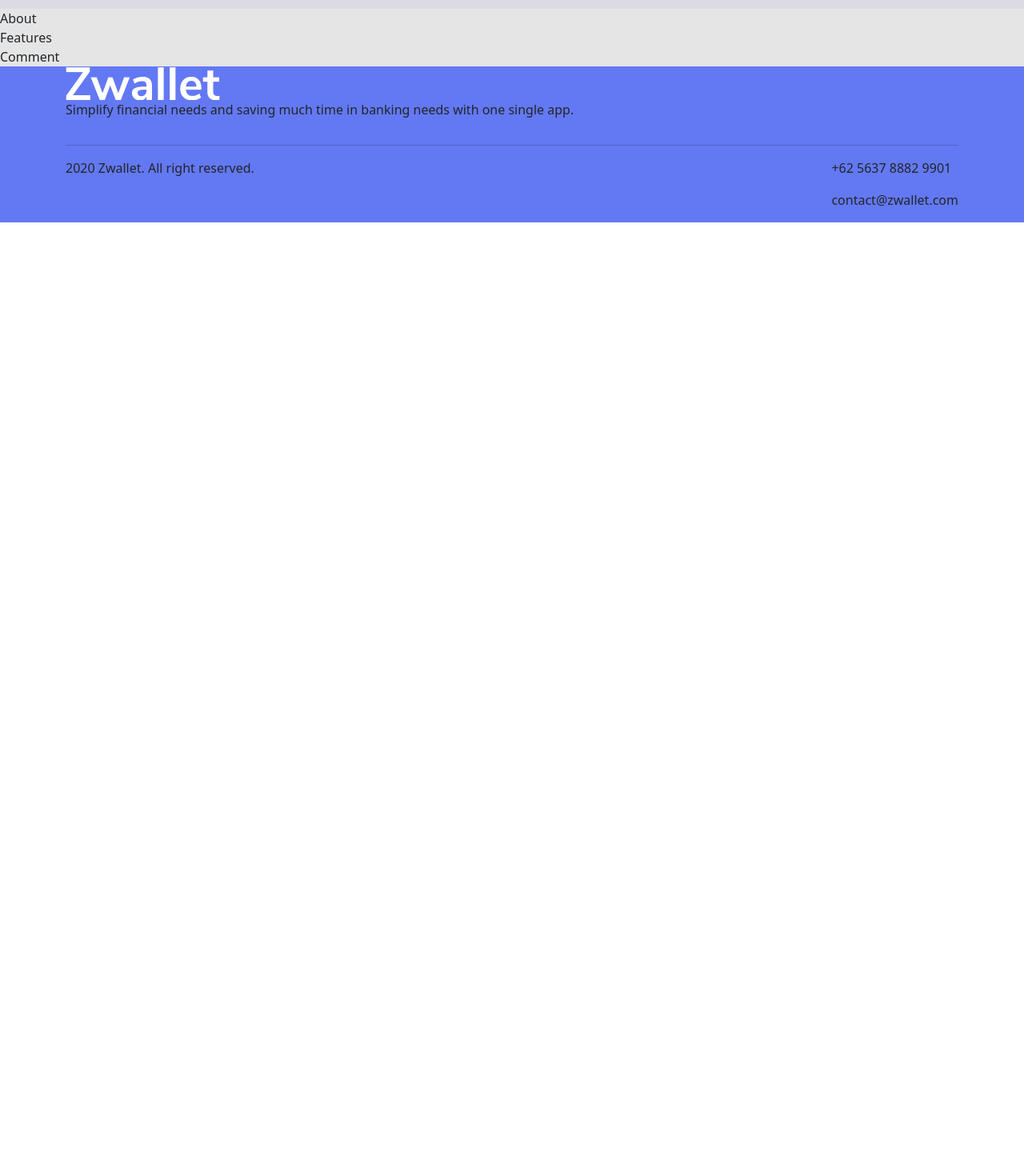
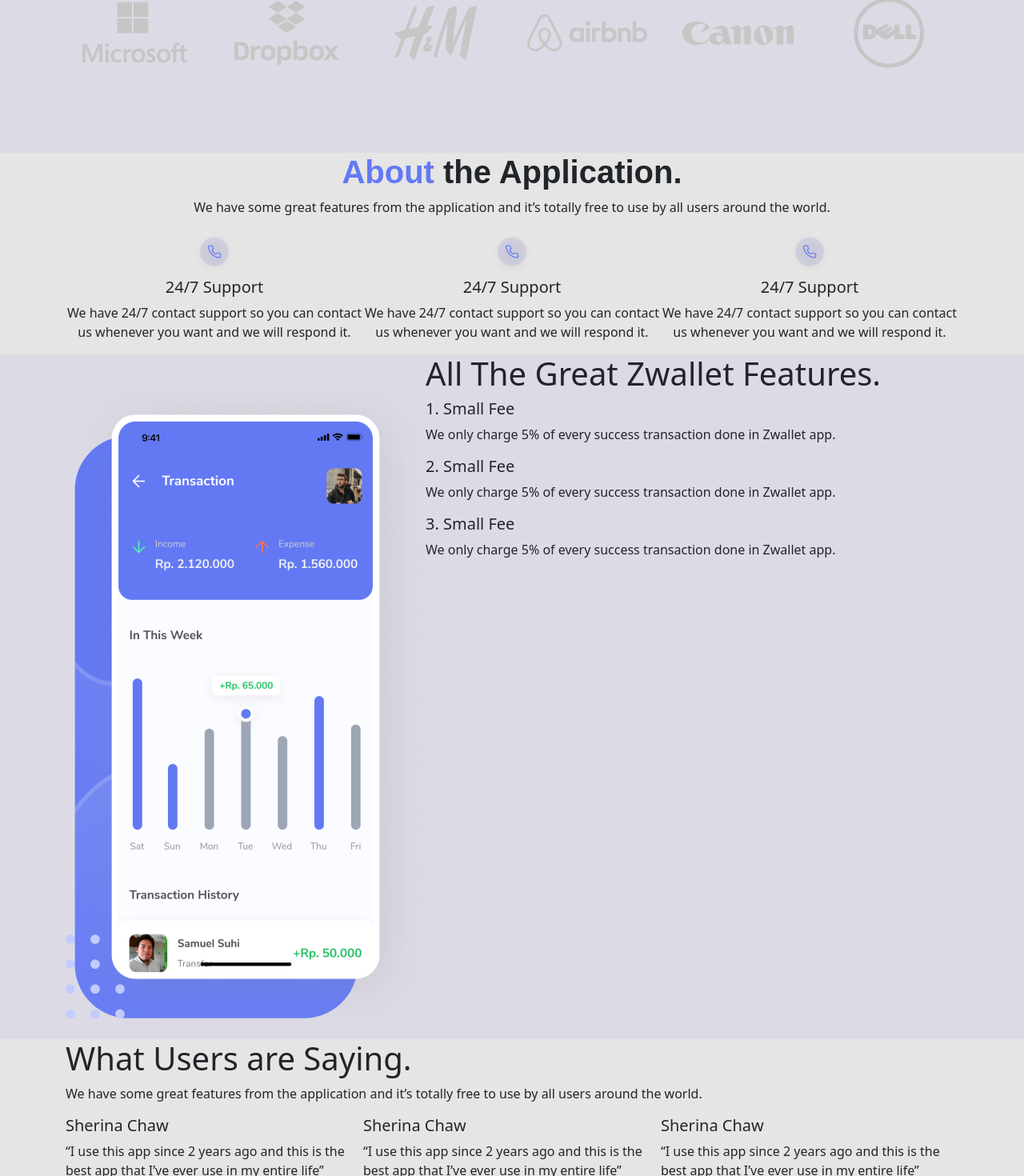
Before and after one commit to Walidnurudin/zwallet, a Next.js app: page / in a window 1280 px wide. Shown: the part 1038-2508 px from the top of the page at 80% size. Before the commit the page ends 1316 px from the top, so only its background shows below. Built offline with nearby package versions, Linux system fonts and the light colour scheme.

Commit message:
conditional rendering landing-page

```diff
--- a/pages/index.js
+++ b/pages/index.js
@@ -1,5 +1,10 @@
 /* eslint-disable @next/next/no-img-element */
+import { useRouter } from "next/router";
+import Cookie from "js-cookie";
+
 export default function Home() {
+  const router = useRouter();
+
   return (
     <div style={{ backgroundColor: "#E5E5E5" }}>
       {/* HEADER */}
@@ -7,8 +12,31 @@ export default function Home() {
         <img src="../assets/images/logo/zwallet.png" alt="logo" />
 
         <div>
-          <button className="btn btn-outline-primary">Login</button>
-          <button className="btn btn-primary">Sign Up</button>
+          {Cookie.get("token") ? (
+            <>
+              <button
+                className="btn btn-primary"
+                onClick={() => router.push("/home")}
+              >
+                Dashboard
+              </button>
+            </>
+          ) : (
+            <>
+              <button
+                className="btn btn-outline-primary"
+                onClick={() => router.push("/login")}
+              >
+                Login
+              </button>
+              <button
+                className="btn btn-primary"
+                onClick={() => router.push("/register")}
+              >
+                Sign Up
+              </button>
+            </>
+          )}
         </div>
       </section>
 
@@ -51,7 +79,9 @@ export default function Home() {
       </section>
 
       {/* STARTUP */}
-      <section style={{ background: "rgba(71, 58, 209, 0.06)" }}>
+      <section
+        style={{ background: "rgba(71, 58, 209, 0.06)", padding: "90px 0px" }}
+      >
         <div className="container d-flex justify-content-between">
           <img
             src="../assets/images/landing-page/microsoft.png"
@@ -87,13 +117,131 @@ export default function Home() {
       </section>
 
       {/* ABOUT */}
-      <section>About</section>
+      <section className="container text-center">
+        <h1 className="nunito-700">
+          <span className="font-primary">About</span> the Application.
+        </h1>
+
+        <p>
+          We have some great features from the application and it’s totally free
+          to use by all users around the world.
+        </p>
+
+        <div className="d-flex">
+          <div>
+            <img
+              src="../assets/images/landing-page/phone.png"
+              alt="phone"
+              width="60px"
+            />
+            <h5>24/7 Support</h5>
+            <p>
+              We have 24/7 contact support so you can contact us whenever you
+              want and we will respond it.
+            </p>
+          </div>
+
+          <div>
+            <img
+              src="../assets/images/landing-page/phone.png"
+              alt="phone"
+              width="60px"
+            />
+            <h5>24/7 Support</h5>
+            <p>
+              We have 24/7 contact support so you can contact us whenever you
+              want and we will respond it.
+            </p>
+          </div>
+
+          <div>
+            <img
+              src="../assets/images/landing-page/phone.png"
+              alt="phone"
+              width="60px"
+            />
+            <h5>24/7 Support</h5>
+            <p>
+              We have 24/7 contact support so you can contact us whenever you
+              want and we will respond it.
+            </p>
+          </div>
+        </div>
+      </section>
 
       {/* FEATURES */}
-      <section>Features</section>
+      <section style={{ background: "rgba(71, 58, 209, 0.06)" }}>
+        <div className="container d-flex">
+          <img
+            src="../assets/images/landing-page/feature.png"
+            alt="image"
+            width="450px"
+          />
+
+          <div>
+            <h1>All The Great Zwallet Features.</h1>
+
+            <div>
+              <h5>1. Small Fee</h5>
+              <p>
+                We only charge 5% of every success transaction done in Zwallet
+                app.
+              </p>
+            </div>
+
+            <div>
+              <h5>2. Small Fee</h5>
+              <p>
+                We only charge 5% of every success transaction done in Zwallet
+                app.
+              </p>
+            </div>
+
+            <div>
+              <h5>3. Small Fee</h5>
+              <p>
+                We only charge 5% of every success transaction done in Zwallet
+                app.
+              </p>
+            </div>
+          </div>
+        </div>
+      </section>
 
       {/* COMMENT */}
-      <section>Comment</section>
+      <section className="container">
+        <h1>What Users are Saying.</h1>
+        <p>
+          We have some great features from the application and it’s totally free
+          to use by all users around the world.
+        </p>
+
+        <div className="d-flex">
+          <div>
+            <h5>Sherina Chaw</h5>
+            <p>
+              “I use this app since 2 years ago and this is the best app that
+              I’ve ever use in my entire life”
+            </p>
+          </div>
+
+          <div>
+            <h5>Sherina Chaw</h5>
+            <p>
+              “I use this app since 2 years ago and this is the best app that
+              I’ve ever use in my entire life”
+            </p>
+          </div>
+
+          <div>
+            <h5>Sherina Chaw</h5>
+            <p>
+              “I use this app since 2 years ago and this is the best app that
+              I’ve ever use in my entire life”
+            </p>
+          </div>
+        </div>
+      </section>
 
       {/* FOOTER */}
       <section style={{ background: "#6379F4" }}>
```
Also changed, not shown: public/assets/images/landing-page/feature.png (added).
